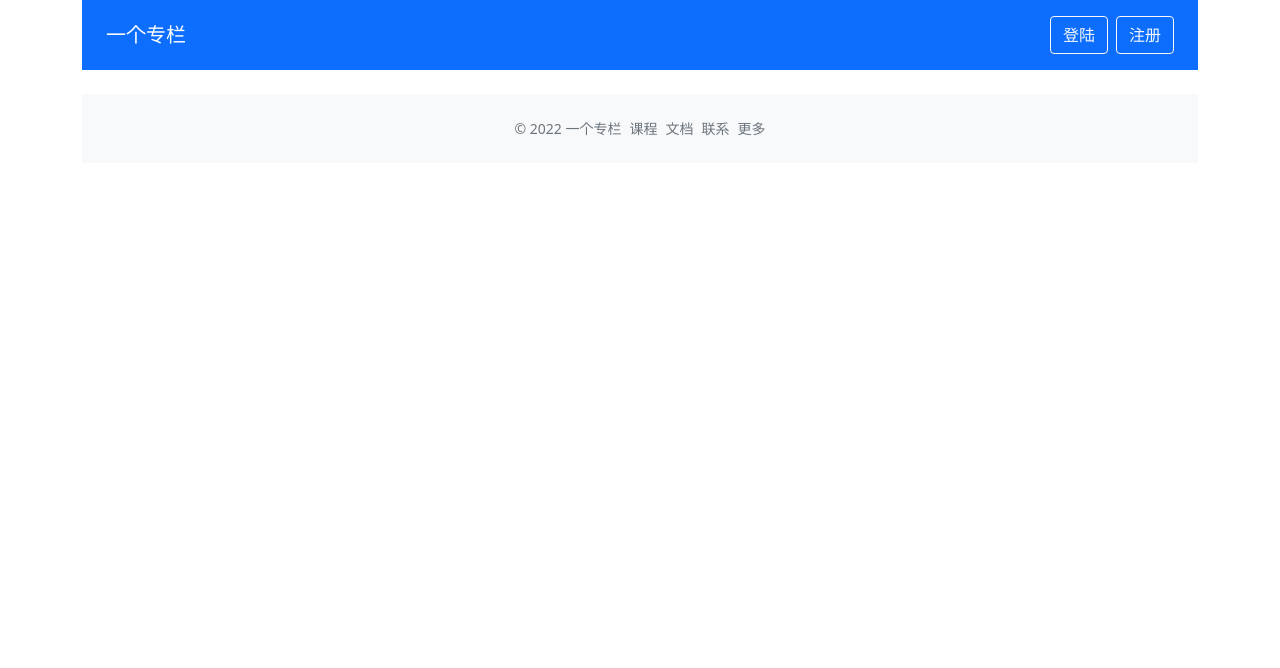
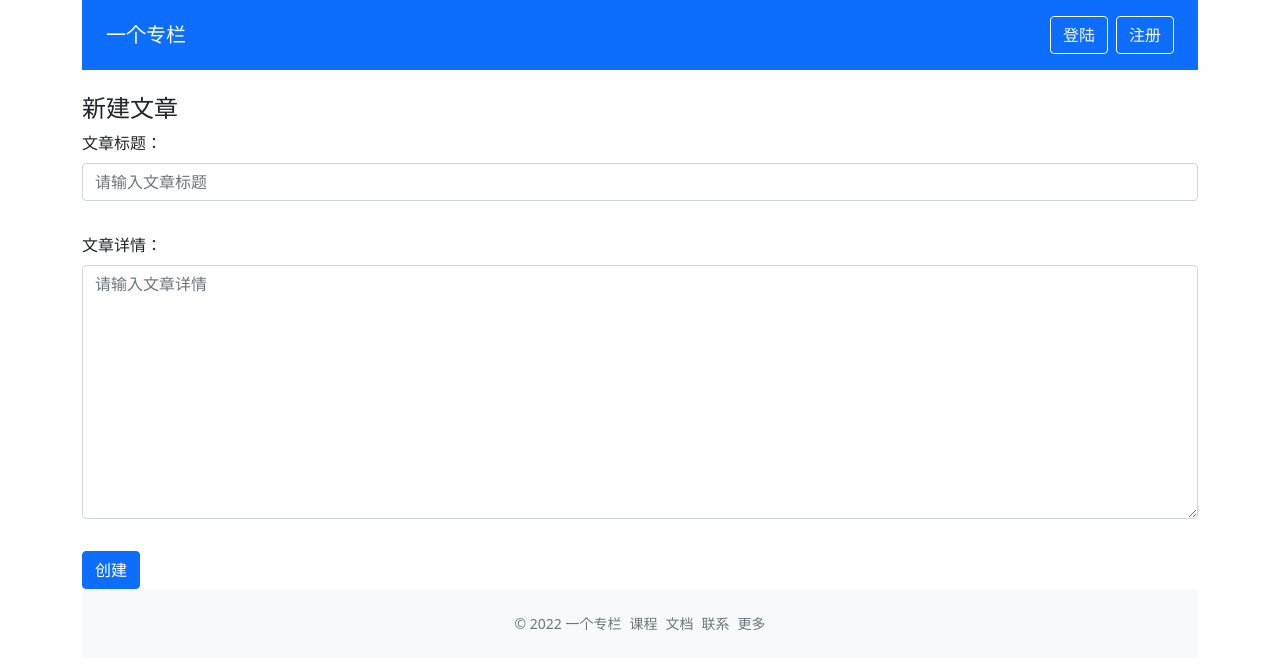
Before and after one commit to eurekawan/oneColumn, a Vue app: page /create in a window 1280 px wide. Shown: the top 668 px of the page. Built offline with nearby package versions, Linux system fonts and the light colour scheme.

Commit message:
CreatePost done

```diff
--- a/src/App.vue
+++ b/src/App.vue
@@ -2,11 +2,7 @@
 import { defineComponent, computed } from 'vue'
 import { useStore } from 'vuex'
 import 'bootstrap/dist/css/bootstrap.min.css'
-import GlobalHeader, { UserProps } from './components/GlobalHeader.vue'
-const currentUser: UserProps = {
-  isLogin: false,
-  name:'raina'
-}
+import GlobalHeader from './components/GlobalHeader.vue'
 export default defineComponent({
   name: 'App',
   components: {
--- a/src/components/GlobalHeader.vue
+++ b/src/components/GlobalHeader.vue
@@ -33,7 +33,7 @@ export default defineComponent({
     <ul v-else class="list-inline mb-0">
       <li class="list-inline-item">
         <dropdown :title="`你好 ${user.name}`">
-          <dropdown-item><a href="#" class="dropdown-item">新建文章</a></dropdown-item>
+          <dropdown-item><router-link to="/create" class="dropdown-item">新建文章</router-link></dropdown-item>
           <dropdown-item><a href="#" class="dropdown-item">编辑资料</a></dropdown-item>
           <dropdown-item><a href="#" class="dropdown-item">退出登录</a></dropdown-item>
         </dropdown>
--- a/src/components/validateInput.vue
+++ b/src/components/validateInput.vue
@@ -7,11 +7,15 @@ interface RuleProp {
   message: string;
 }
 export type RulesProp = RuleProp[]
-
+export type TagType = 'input' | 'textarea'
 export default defineComponent({
   props: {
     rules: Array as PropType<RulesProp>,
-    modelValue: String
+    modelValue: String,
+    tag: {
+      type: String as PropType<TagType>,
+      default: 'input'
+    }
   },
   inheritAttrs: false, // 用于禁用 Attribute 继承
   setup(props,context) {
@@ -63,6 +67,7 @@ export default defineComponent({
   <div class="validate-input-container pb-3">
     <!-- $attrs的用法 -->
     <input
+      v-if ="tag !== 'textarea'"
       class="form-control"
       :class="{'is-invalid': inputRef.error}"
       :value = "inputRef.val"
@@ -70,6 +75,16 @@ export default defineComponent({
       @input="updateValue"
       v-bind = "$attrs"
     >
+    <textarea
+      v-else
+      class="form-control"
+      :class="{'is-invalid': inputRef.error}"
+      :value = "inputRef.val"
+      @blur="validateInput"
+      @input="updateValue"
+      v-bind = "$attrs"
+    >
+    </textarea>
     <span v-if="inputRef.error" class="invalid-feedback">{{inputRef.message}}</span>
   </div>
 </template>
--- a/src/router.ts
+++ b/src/router.ts
@@ -2,6 +2,7 @@ import { createRouter, createWebHistory } from 'vue-router'
 import Home from './views/Home.vue'
 import Login from './views/Login.vue'
 import ColumnDetail from './views/ColumnDetail.vue'
+import CreatePost from './views/CreatePost.vue'
 
 const routerHistory = createWebHistory()
 const router = createRouter({
@@ -21,6 +22,11 @@ const router = createRouter({
       path: '/column/:id',
       name: 'column',
       component: ColumnDetail
+    },
+    {
+      path: '/create',
+      name: 'create',
+      component: CreatePost
     }
   ]
 })
--- a/src/store.ts
+++ b/src/store.ts
@@ -4,6 +4,7 @@ interface userProps {
   isLogin: boolean;
   name?: String;
   id?: number;
+  columnId?: number;
 }
 export interface GlobalDataProps {
   columns: ColumnProps[];
@@ -18,7 +19,10 @@ const store = createStore<GlobalDataProps>({
   },
   mutations: {
     login(state) {
-      state.user = {...state.user, isLogin : true,name: 'raina'}
+      state.user = {...state.user, isLogin : true,name: 'raina', columnId: 1}
+    },
+    createPost(state, newPost) {
+      state.posts.push(newPost)
     }
   },
   getters: {
--- /dev/null
+++ b/src/views/CreatePost.vue
@@ -0,0 +1,82 @@
+<script lang="ts">
+import { defineComponent, ref } from 'vue'
+import { useStore } from 'vuex'
+import { useRouter } from 'vue-router'
+import { GlobalDataProps } from '../store'
+import { PostProps } from '../testData'
+import ValidateInput, { RulesProp } from '../components/ValidateInput.vue'
+import ValidateForm from '../components/ValidateForm.vue'
+
+export default defineComponent({
+  name: 'Login',
+  components: {
+    ValidateInput,
+    ValidateForm
+  },
+  setup() {
+    const titleVal = ref('')
+    const router = useRouter()
+    const store = useStore<GlobalDataProps>()
+    const titleRules: RulesProp = [
+      { type: 'required', message: '文章标题不能为空' }
+    ]
+    const contentVal = ref('')
+    const contentRules: RulesProp = [
+      { type: 'required', message: '文章详情不能为空' }
+    ]
+    const onFormSubmit = (result: boolean) => {
+      if (result) {
+        const { columnId } = store.state.user
+        if (columnId) {
+          const newPost: PostProps = {
+            id: new Date().getTime(),
+            title: titleVal.value,
+            content: contentVal.value,
+            columnId,
+            createdAt: new Date().toLocaleString()
+          }
+          store.commit('createPost', newPost)
+          router.push({ name: 'column', params: { id: columnId } })
+        }
+      }
+    }
+    return {
+      titleRules,
+      titleVal,
+      contentVal,
+      contentRules,
+      onFormSubmit
+    }
+  }
+})
+</script>
+
+<template>
+  <div class="create-post-page">
+    <h4>新建文章</h4>
+    <validate-form @form-submit="onFormSubmit">
+      <div class="mb-3">
+        <label class="form-label">文章标题：</label>
+        <validate-input
+          :rules="titleRules" v-model="titleVal"
+          placeholder="请输入文章标题"
+          type="text"
+        />
+      </div>
+      <div class="mb-3">
+        <label class="form-label">文章详情：</label>
+        <validate-input
+          rows="10"
+          type="text"
+          tag="textarea"
+          placeholder="请输入文章详情"
+          :rules="contentRules"
+          v-model="contentVal"
+        />
+      </div>
+      <template #submit>
+        <button class="btn btn-primary btn-large">创建</button>
+      </template>
+    </validate-form>
+  </div>
+</template>
```
